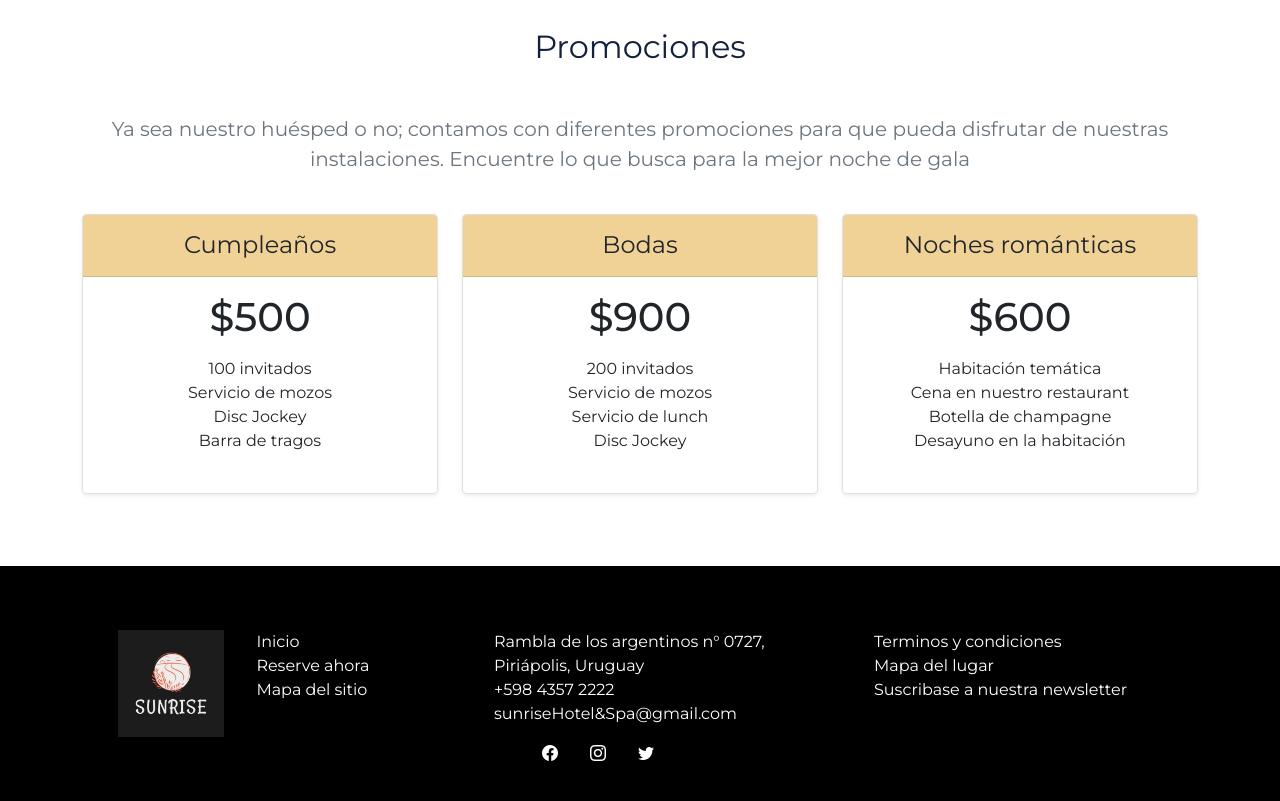
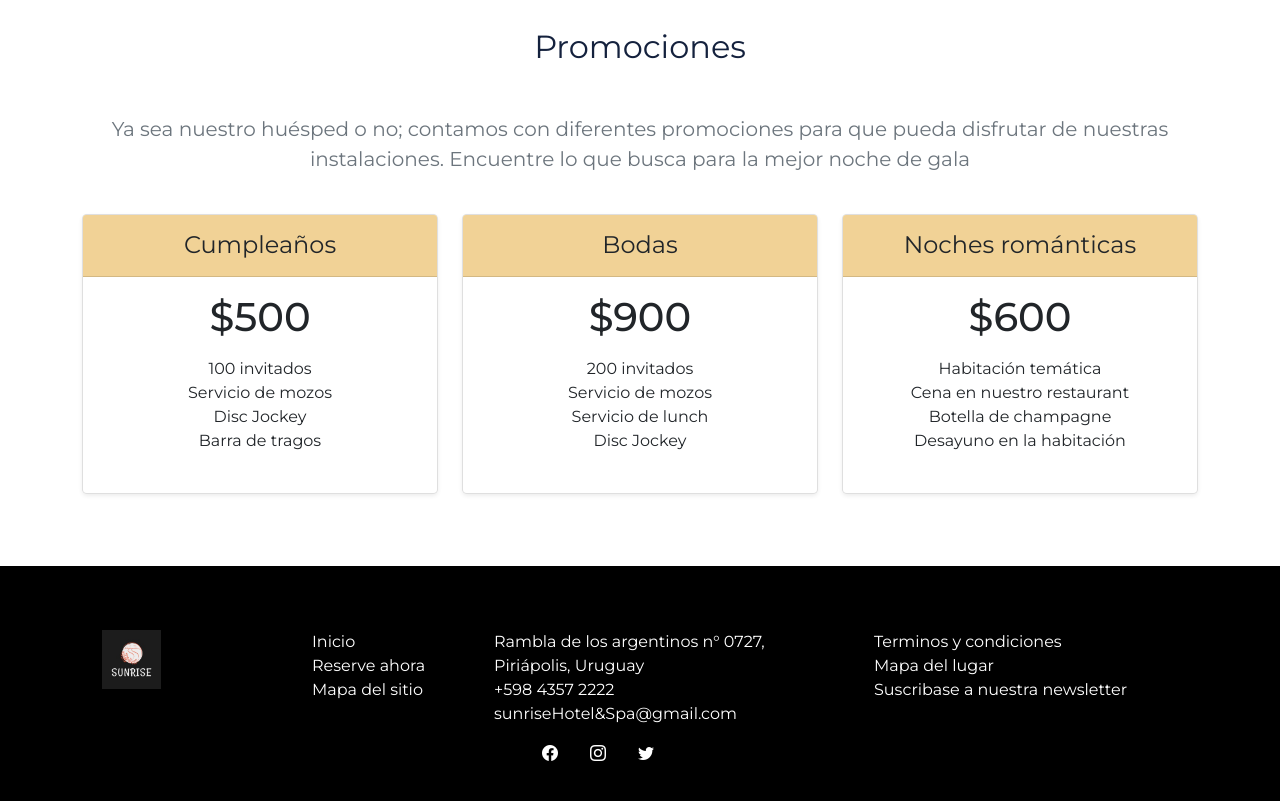
Before and after one commit to seba2santos/ultima-pre, a website: page index.html in a window 1280 px wide. Shown: the part 2711-3512 px from the top of the page. Drawn offline with nearby package versions, Linux system fonts and the light colour scheme.

Commit message:
index terminado

```diff
--- a/index.html
+++ b/index.html
@@ -207,12 +207,16 @@
         <div class="container">
           <div class="row align-items-center footer">
             <div class="col col-img">
+             <div class="logotipo">
               <img src="\media\logo\Free_Sample_By_Wix.jpeg" alt="Sunrise logotipo">
-              <ul>
-                <li><a href="#inicio">Inicio</a></li>
-                <li><a href="pages/formulario">Reserve ahora</a></li>
-                <li><a href="https://www.google.com/maps/d/u/0/viewer?msa=0&dg=feature&mid=1HKAHAwUwnDbWLgjjJG4rgeSCgO4&ll=-34.89223235884972%2C-55.22692241623923&z=15">Mapa del sitio</a></li>
-              </ul>
+             </div>
+              <div class="lista">
+                <ul>
+                  <li><a href="#inicio">Inicio</a></li>
+                  <li><a href="pages/formulario">Reserve ahora</a></li>
+                  <li><a href="https://www.google.com/maps/d/u/0/viewer?msa=0&dg=feature&mid=1HKAHAwUwnDbWLgjjJG4rgeSCgO4&ll=-34.89223235884972%2C-55.22692241623923&z=15">Mapa del sitio</a></li>
+                </ul>
+              </div>
             </div>
             <div class="col">
               <ul>
```
